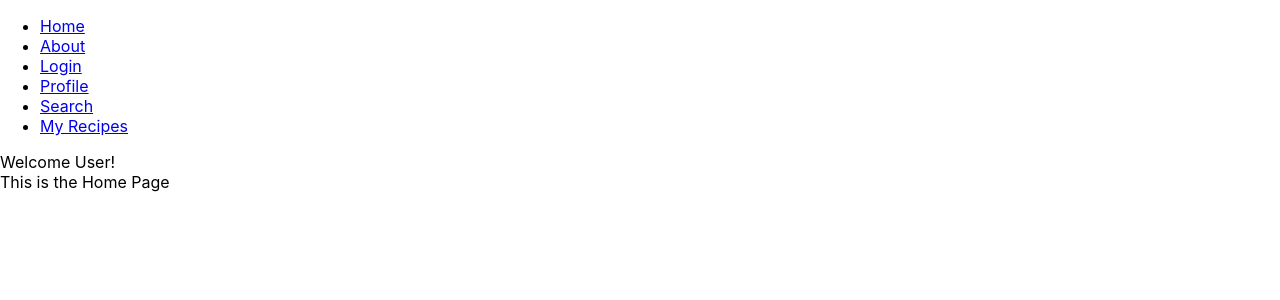
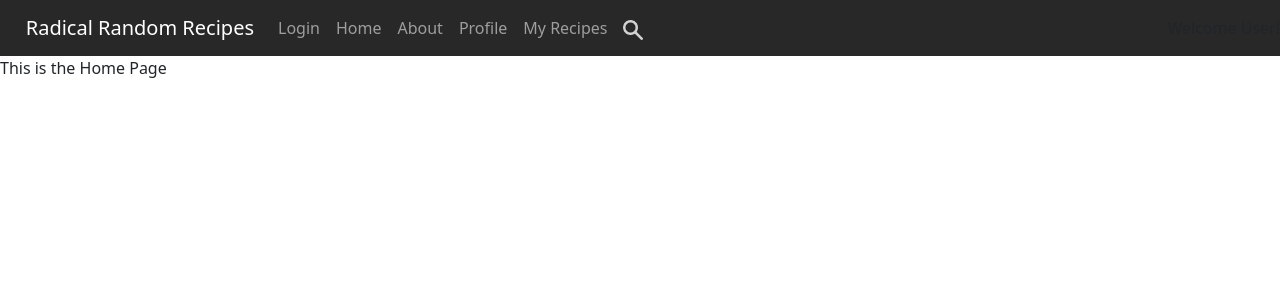
Before and after one commit to ksialana8605/RRR_FrontEnd, a React (Create React App) app: page / in a window 1280 px wide. Shown: the top 300 px of the page. Built offline with nearby package versions, Linux system fonts and the light colour scheme.

Commit message:
Updated Navbar

```diff
--- a/package.json
+++ b/package.json
@@ -6,10 +6,13 @@
     "@testing-library/jest-dom": "^5.16.2",
     "@testing-library/react": "^12.1.3",
     "@testing-library/user-event": "^13.5.0",
+    "bootstrap": "^5.1.3",
     "react": "^17.0.2",
+    "react-bootstrap": "^2.2.1",
     "react-dom": "^17.0.2",
-    "react-router-dom":"^6.2.2",
+    "react-router-dom": "^6.2.2",
     "react-scripts": "5.0.0",
+    "sass": "^1.49.9",
     "web-vitals": "^2.1.4"
   },
   "scripts": {
--- a/src/components/header.js
+++ b/src/components/header.js
@@ -1,24 +1,43 @@
 import React from 'react';
+import { Container, Nav, Navbar } from 'react-bootstrap';
 import ReactDOM from 'react-dom';
 import { BrowserRouter, Route, Routes, Link, Outlet } from "react-router-dom";
+import SearchButton from '../img/search.png';
 
 class Header extends React.Component{
     render () {
         return(
         <div>
-            <nav className='navBar'>
-                <ul>
+            <Navbar bg='dark' variant='dark'>
+                <Container>
+                    {/* Brand Icon */}
+                    <Navbar.Brand href='/'>Radical Random Recipes</Navbar.Brand>
+
+                    {/* Pages */}
+                    <Nav className="me-auto">
+                        <Nav.Link href='/account/login'>Login</Nav.Link>
+                        <Nav.Link href='/'>Home</Nav.Link>
+                        <Nav.Link href='/about'>About</Nav.Link>
+                        <Nav.Link href='/account/profile'>Profile</Nav.Link>
+                        <Nav.Link href='/account/recipes'>My Recipes</Nav.Link>
+                        {/* <Nav.Link href='/recipe/?'>Random Recipe</Nav.Link> */}
+                        <Nav.Link href='/search'>
+                            <img src={SearchButton} height='20' alt='Search Button'/>
+                        </Nav.Link>
+                    </Nav>
+                </Container>
+                {/* <ul>
                     <li><Link to='/'>Home</Link></li>
                     <li><Link to='/about'>About</Link></li>
                     <li><Link to='/account/login'>Login</Link></li>
                     <li><Link to='/account/profile'>Profile</Link></li>
                     <li><Link to='/search'>Search</Link></li>
                     <li><Link to='/account/recipes'>My Recipes</Link></li>
-                </ul>
+                </ul> */}
                 <div className='accountBox'>
                     Welcome User!
                 </div>
-            </nav>
+            </Navbar>
 
             <Outlet/>
         </div>
--- a/src/index.css
+++ /dev/null
@@ -1,13 +0,0 @@
-body {
-  margin: 0;
-  font-family: -apple-system, BlinkMacSystemFont, 'Segoe UI', 'Roboto', 'Oxygen',
-    'Ubuntu', 'Cantarell', 'Fira Sans', 'Droid Sans', 'Helvetica Neue',
-    sans-serif;
-  -webkit-font-smoothing: antialiased;
-  -moz-osx-font-smoothing: grayscale;
-}
-
-code {
-  font-family: source-code-pro, Menlo, Monaco, Consolas, 'Courier New',
-    monospace;
-}
--- a/src/index.js
+++ b/src/index.js
@@ -1,8 +1,10 @@
 import React from 'react';
 import ReactDOM from 'react-dom';
 import App from './App';
-import './index.css';
+import './styles/main.scss';
 import reportWebVitals from './reportWebVitals';
+// // Importing the Bootstrap CSS
+// import 'bootstrap/dist/css/bootstrap.min.css';
 
 ReactDOM.render(
   <React.StrictMode>
--- /dev/null
+++ b/src/styles/main.scss
@@ -0,0 +1,12 @@
+// Overwrites
+$primary: red;
+$secondary: green;
+$dark: #282828;
+$light: #fdd;
+$success: #0fa;
+$info: #555;
+$warning: yellow;
+$danger: red;
+
+// Import bootstrap styles
+@import '~bootstrap/scss/bootstrap.scss';
```
Also changed, not shown: src/img/search.png (added), 1 other file (tests, documents, lock files or other folders).
